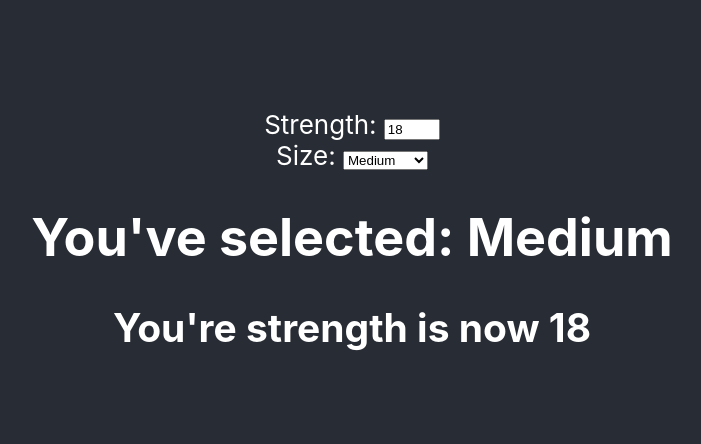
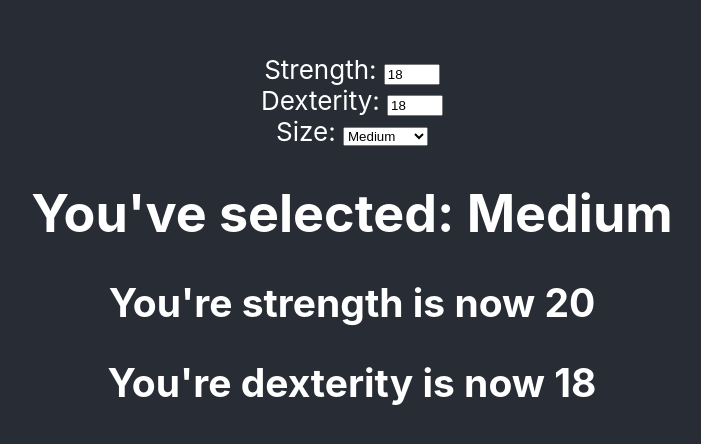
Before and after one commit to ethanvernon/interactive-wildshape, a React (Create React App) app: page / in a window 1280 px wide. Shown: the part 154-598 px from the top of the page, without its empty margins (288-989 px from the left). Built offline with nearby package versions, Linux system fonts and the light colour scheme.

Commit message:
Added a feature to input and calculate dexterity

```diff
--- a/src/Child.js
+++ b/src/Child.js
@@ -10,7 +10,8 @@ export class Child extends Component {
   handleChange(e) {
     const form = e.target.value;
     const newStrength = this.props.checkStrength(form);
-    this.props.onChange(form, newStrength);
+    const newDex = this.props.checkDex(form);
+    this.props.onChange(form, newStrength, newDex);
   }
 
 
--- /dev/null
+++ b/src/DexInput.js
@@ -0,0 +1,36 @@
+import React, { Component } from 'react';
+import './App.css';
+
+export class DexInput extends Component {
+  constructor(props) {
+    super(props);
+    this.handleDexChange = this.handleDexChange.bind(this);
+  }
+
+  handleDexChange(e) {
+  	/*console.log(e.target.value);
+    const newStrength = this.props.changeStr(parseInt(e.target.value));
+    console.log("changeStr changed to "+ newStrength);
+    this.props.onChange(newStrength);*/
+
+    this.props.onChange(parseInt(e.target.value), this.props.changeDex(parseInt(e.target.value)));
+  }
+
+
+
+
+  render() {
+    return (
+      <div>
+        <span>Dexterity: </span>
+        <input
+        	id="dexScore"
+        	type="number"
+        	min="6"
+        	max="22"
+        	defaultValue={this.props.dex}
+        	onInput = {this.handleDexChange}/>
+      </div>
+    );
+  }
+}
--- a/src/Parent.js
+++ b/src/Parent.js
@@ -3,23 +3,27 @@ import './App.css';
 import { Child } from './Child';
 import { Sibling } from './Sibling';
 import { StrInput } from './StrInput';
+import { DexInput } from './DexInput';
 
 export class Parent extends Component {
   constructor(props) {
     super(props);
-    this.state = {form: 'Medium', strength: 18, modStrength: 18};
+    this.state = {form: 'Medium', strength: 18, dex: 18, modStrength: 20, modDex: 18};
     this.changeForm = this.changeForm.bind(this);
     this.checkStrength = this.checkStrength.bind(this);
     this.changeStrState = this.changeStrState.bind(this);
+    this.checkDex = this.checkDex.bind(this);
+    this.changeDexState = this.changeDexState.bind(this);
   }
 
 
   //passed to Child as prop
-  //updates this.state.modStrength whenever size changes
-  changeForm(newForm, newStrength) {
+  //updates this.state.modStrength, this.dexStrength, this.form whenever size changes
+  changeForm(newForm, newStrength, newDex) {
     this.setState({
       form: newForm,
-      modStrength: newStrength
+      modStrength: newStrength,
+      modDex: newDex
     });
   }
 
@@ -35,6 +39,19 @@ export class Parent extends Component {
     });
 
     console.log("Strength is " + this.state.strength);
+  }
+
+  //passed to DexInput as prop
+  //reflects any changes to the character dex
+  //recevies 2 arguments from DexInput.js, new dex and modified dex
+  changeDexState(newDex, mod) {
+    this.setState({
+      form: this.state.form,
+      dex: newDex,
+      modDex: mod
+    });
+
+    console.log("Dexterity is " + this.state.dex);
   }
 
 
@@ -67,8 +84,10 @@ export class Parent extends Component {
         return str-2;
         break;
       case 'Small':
+        return str;
+        break;
       case 'Medium':
-        return str;
+        return str+2;
         break;
       case 'Large':
         return str+4;
@@ -82,6 +101,52 @@ export class Parent extends Component {
     }
   }
 
+  //passed to and gets called by Child and dexInput (prop)
+  //checks argument typeof via conditional statement
+  //calculates new modified dex score whenever size or dex changs
+  checkDex(argument) {
+    console.log("checkDex was called");
+    console.log("form is: " + argument);
+    //console.log(typeof newSize == 'string');
+
+    var dex = null;
+    var size = null;
+
+    if (typeof argument == 'string') {
+      dex = this.state.dex;
+      size = argument;
+      console.log("size changed");
+    } else {
+      dex = argument;
+      size = this.state.form;
+      console.log("dex changed");
+    }
+
+    switch (size) {
+      case 'Dimunitive':
+        return dex+6;
+        break;
+      case 'Tiny':
+        return dex+4;
+        break;
+      case 'Small':
+        return dex+2;
+        break;
+      case 'Medium':
+        return dex;
+        break;
+      case 'Large':
+        return dex-2;
+        break;
+      case 'Huge':
+        return dex-4;
+        break;
+      default:
+        return dex;
+        break;
+    }
+  }
+
   render() {
     return (
       <div>
@@ -89,12 +154,18 @@ export class Parent extends Component {
           onChange = {this.changeStrState}
           changeStr = {this.checkStrength}
           strength = {this.state.strength} />
+        <DexInput
+          onChange = {this.changeDexState}
+          changeDex = {this.checkDex}
+          dex = {this.state.dex} />
         <Child
           onChange = {this.changeForm}
-          checkStrength = {this.checkStrength}/>
+          checkStrength = {this.checkStrength}
+          checkDex = {this.checkDex}/>
         <Sibling
           form = {this.state.form}
-          modStrength ={this.state.modStrength}/>
+          modStrength ={this.state.modStrength}
+          modDex = {this.state.modDex}/>
       </div>
       );
   }
--- a/src/Sibling.js
+++ b/src/Sibling.js
@@ -7,11 +7,13 @@ export class Sibling extends Component {
 
     const form = this.props.form;
     const strength = this.props.modStrength;
+    const dexterity = this.props.modDex;
 
     return (
       <div>
         <h1>You've selected: {form}</h1>
         <h2>You're strength is now {strength}</h2>
+        <h2>You're dexterity is now {dexterity}</h2>
       </div>
     );
   }
```
